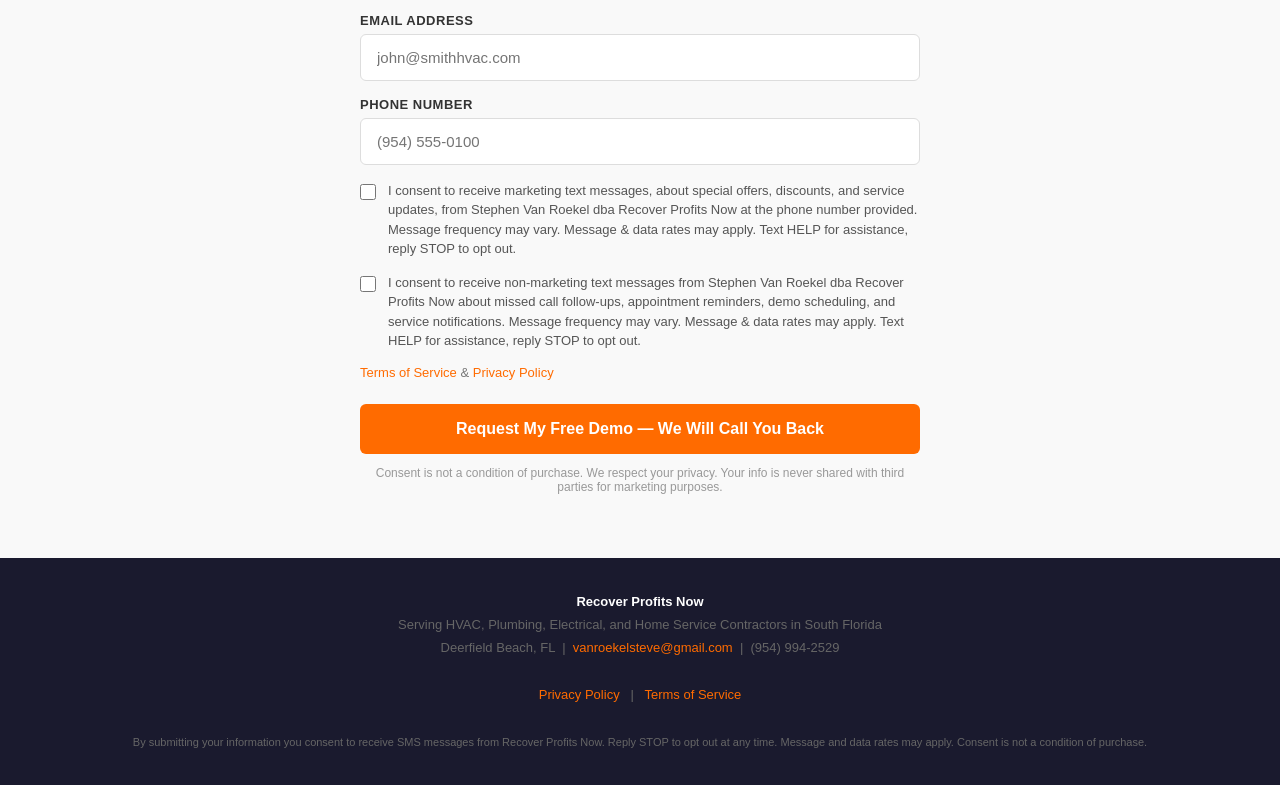
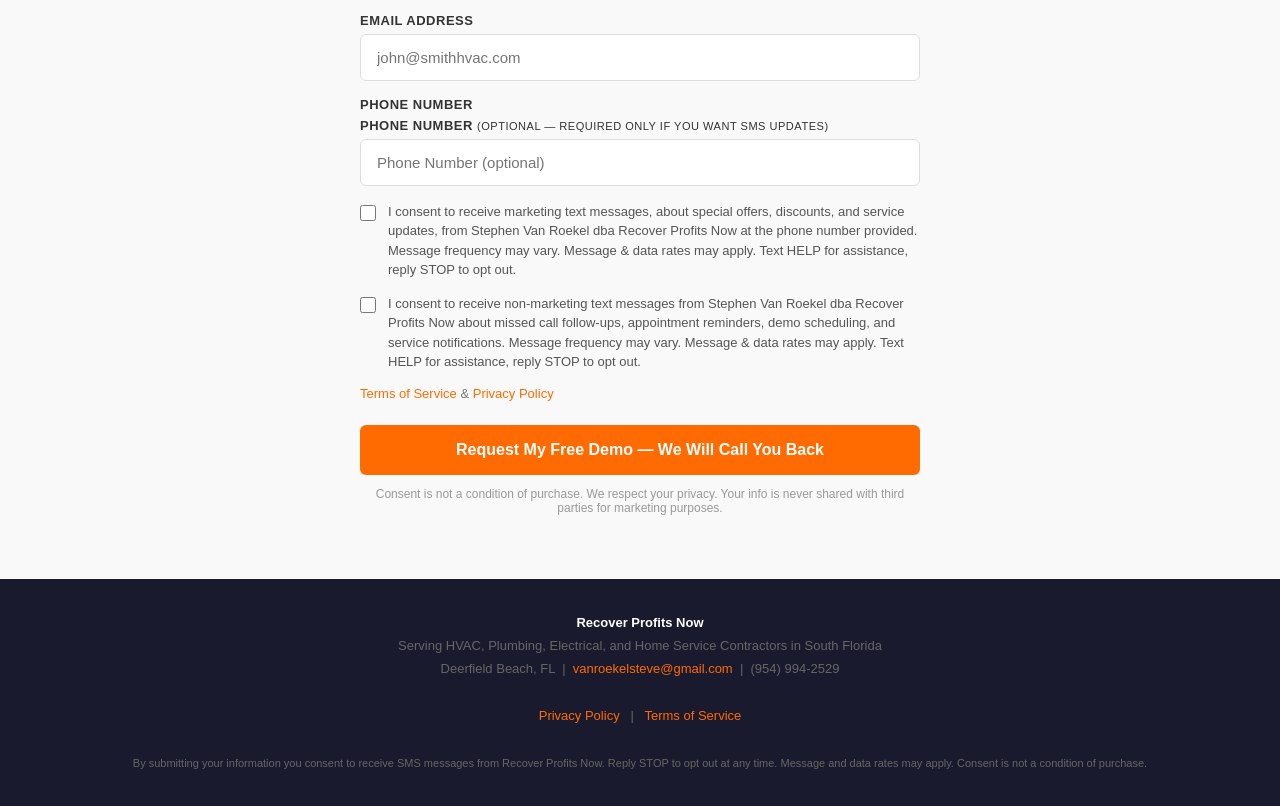
Before and after one commit to recoveredrevenuesystems/recoveredrevenuesystems.github.io, a plain HTML site: page index.html in a window 1280 px wide. Shown: the part 3195-4001 px from the top of the page. Before the commit the page ends 3980 px from the top, so only its background shows below. Drawn offline with Linux system fonts and the light colour scheme.

Commit message:
Update index.html

```diff
--- a/index.html
+++ b/index.html
@@ -264,7 +264,8 @@
       </div>
       <div class="form-group">
         <label for="phone">Phone Number</label>
-        <input type="tel" id="phone" name="phone" placeholder="(954) 555-0100" required>
+        <label for="phone">Phone Number <span style="font-weight:normal; font-size:0.85em;">(optional — required only if you want SMS updates)</span></label>
+       <input type="tel" id="phone" name="phone" placeholder="Phone Number (optional)">
       </div>
 
       <div class="consent-group">
```
